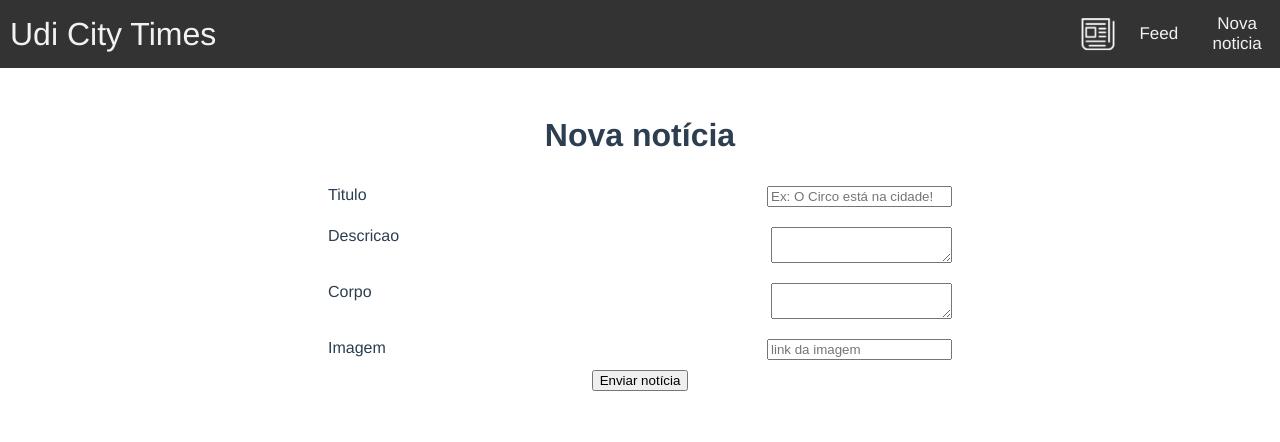
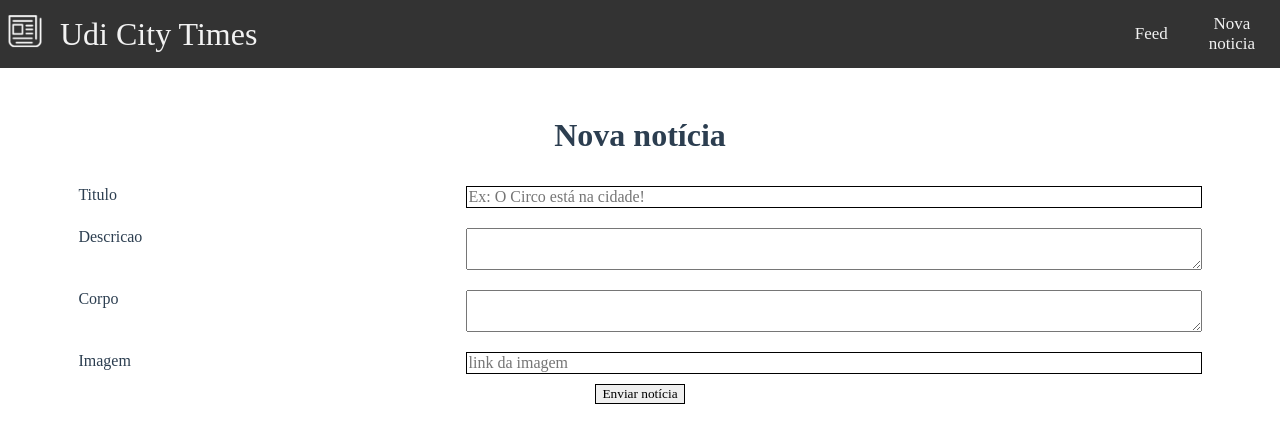
Before and after one commit to pedrodiogo219/portal-noticias, a Vue app: page /nova-noticia in a window 1280 px wide. Shown: the top 442 px of the page. Built offline with nearby package versions, Linux system fonts and the light colour scheme.

Commit message:
last css changes

```diff
--- a/src/App.vue
+++ b/src/App.vue
@@ -13,10 +13,15 @@
 
         <div class="navbar">
             <div class="logo-container">
-                <div id="text-logo">Udi City Times</div>
+                <a href="/">
+                    <img id="logo" src="@/assets/prog-1.png" alt="" />
+                </a>
+                <a href="/">
+                    <div id="text-logo">Udi City Times</div>
+                </a>
             </div>
             <div class="right-buttons">
-                <img id="logo" src="@/assets/prog-1.png" alt="" />
+
 
 
                 <a href="/">Feed</a>
@@ -34,7 +39,7 @@
 
 <style>
 #app {
-    font-family: Avenir, Helvetica, Arial, sans-serif;
+    font-family: 'Times New Roman', Times, serif;
     -webkit-font-smoothing: antialiased;
     -moz-osx-font-smoothing: grayscale;
     text-align: center;
@@ -87,7 +92,7 @@ body {
 .main {
     padding: 16px;
     margin-top: 80px;
-    height: 3000px; /* Used in this example to enable scrolling */
+    /* height: 3000px; Used in this example to enable scrolling */
 }
 
 #navbar li {
@@ -110,6 +115,9 @@ body {
     display: flex;
     width: 100%;
 }
+.logo-container a{
+    padding: 0px;
+}
 #text-logo{
     color: #f2f2f2;
     font-size: 32px;
--- a/src/views/NovaNoticiaView.vue
+++ b/src/views/NovaNoticiaView.vue
@@ -77,12 +77,28 @@ export default {
 
 <style scoped>
 
+input{
+    font-family: 'Times New Roman', Times, serif;
+    border: 1px solid black;
+}
+
 .form-field{
+    font-size: 16px;
     padding: 10px 20px;
     justify-content: space-between;
     display: flex;
-    width: 50%;
+    width: 90%;
     margin: auto;
+}
+
+.form-field input{
+    width: 65%;
+    font-size: 16px;
+}
+
+.form-field textarea{
+    width: 65%;
+    font-size: 16px;
 }
 
 label {
```
